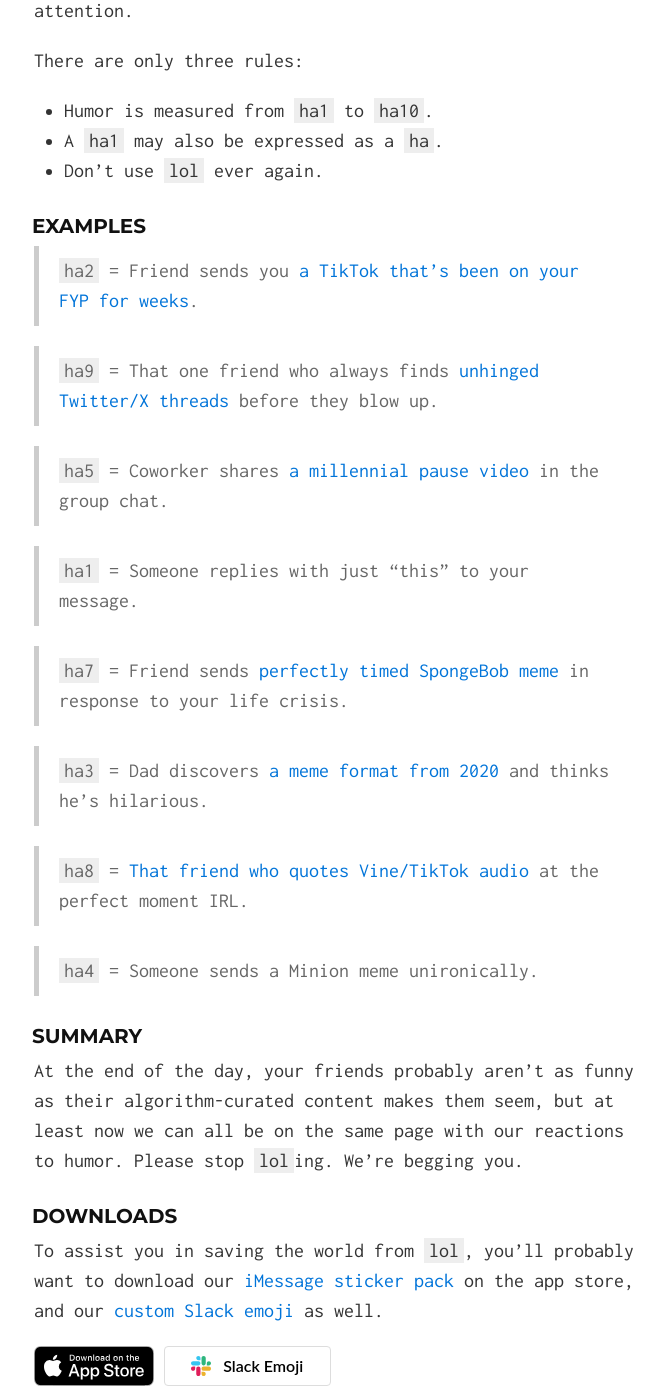
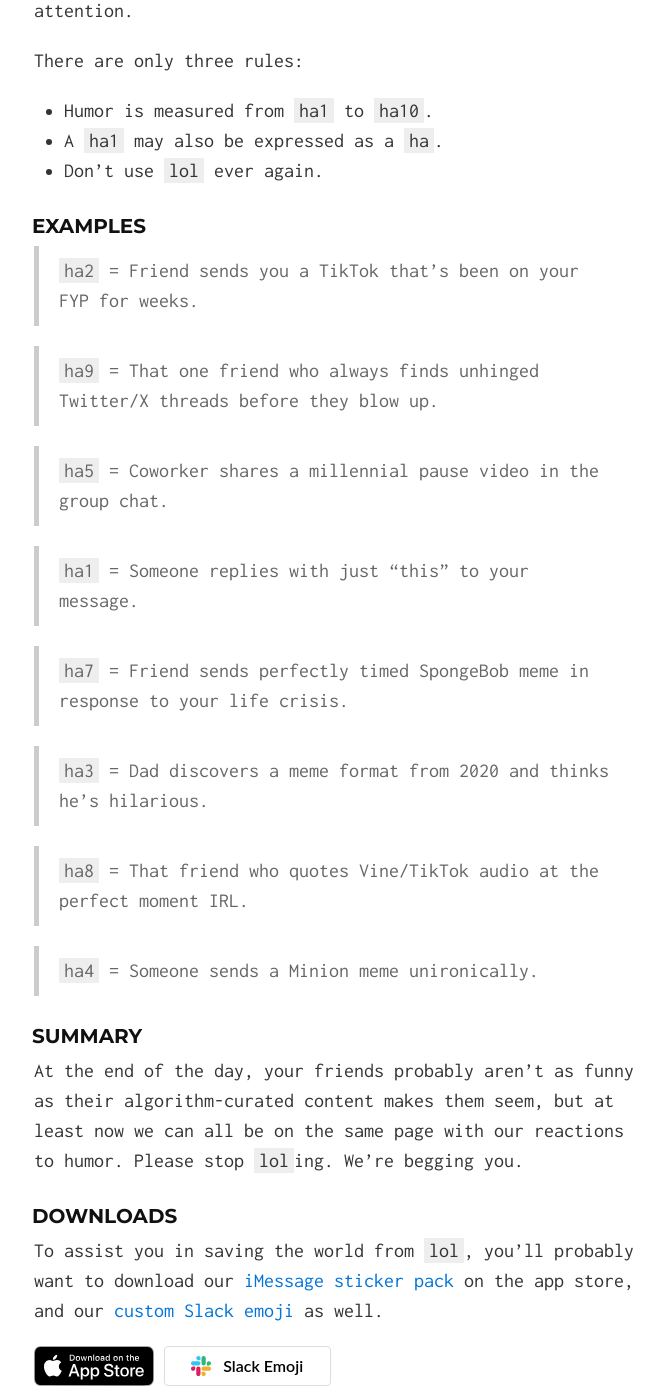
Before and after one commit to joshferrara/hahascale.lol, a Jekyll site: the page built from index.md, in a window 1280 px wide and 1400 px high, scrolled down 724 px. Shown: the whole window, without its empty margins (306-970 px from the left). Built offline with Jekyll 4.4.1, drawn with Linux system fonts in a browser that asks for light colours; a script that is not in the unit is left out; comment, search, counter and statistics services are not loaded; our own code applies the rules of GitHub Pages for plain Markdown files; part of the change alters nothing that is shown.

Commit message:
Removing linked references

```diff
--- a/index.md
+++ b/index.md
@@ -20,19 +20,19 @@ There are only three rules:
 
 ### Examples
 
-> `ha2` = Friend sends you [a TikTok that's been on your FYP for weeks](link to overused TikTok trend).
+> `ha2` = Friend sends you a TikTok that's been on your FYP for weeks.
 
-> `ha9` = That one friend who always finds [unhinged Twitter/X threads](link to viral thread screenshot) before they blow up.
+> `ha9` = That one friend who always finds unhinged Twitter/X threads before they blow up.
 
-> `ha5` = Coworker shares [a millennial pause video](link to millennial pause compilation) in the group chat.
+> `ha5` = Coworker shares a millennial pause video in the group chat.
 
 > `ha1` = Someone replies with just "this" to your message.
 
-> `ha7` = Friend sends [perfectly timed SpongeBob meme](link to relevant SpongeBob reaction image) in response to your life crisis.
+> `ha7` = Friend sends perfectly timed SpongeBob meme in response to your life crisis.
 
-> `ha3` = Dad discovers [a meme format from 2020](link to outdated Bernie Sanders mittens meme) and thinks he's hilarious.
+> `ha3` = Dad discovers a meme format from 2020 and thinks he's hilarious.
 
-> `ha8` = [That friend who quotes Vine/TikTok audio](link to iconic audio) at the perfect moment IRL.
+> `ha8` = That friend who quotes Vine/TikTok audio at the perfect moment IRL.
 
 > `ha4` = Someone sends a Minion meme unironically.
 
```
